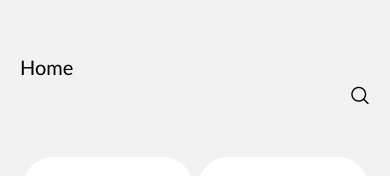
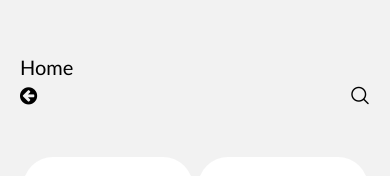
Before and after one commit to Krofua/Panda, a React Native app: screen /Home in a window 390 px wide. Shown: the top 176 px of the page. Built offline with nearby package versions, Linux system fonts and the light colour scheme.

Commit message:
Update Home.js

```diff
--- a/screens/Home.js
+++ b/screens/Home.js
@@ -3,6 +3,7 @@ import { View, Text, Image, TextInput, TouchableOpacity, ImageBackground } from
 import { Ionicons, FontAwesome, AntDesign } from "@expo/vector-icons";
 
 export default function Home(params) {
+    const navigation = params.navigation;
   return (
     <View
       style={{
@@ -20,7 +21,12 @@ export default function Home(params) {
           alignItems: "center",
         }}
       >
-        <Ionicons name="ios-menu-outline" size={1} color="white" />
+          <TouchableOpacity onPress={() => {
+          navigation.navigate("Login");
+        }} >
+        <FontAwesome name="arrow-circle-left" size={20}/>
+        </TouchableOpacity>
+
         <View style={{ flexDirection: "row", justifyContent: "space-between" }}>
           <AntDesign name="search1" size={20} color="black" />
         </View>
```
